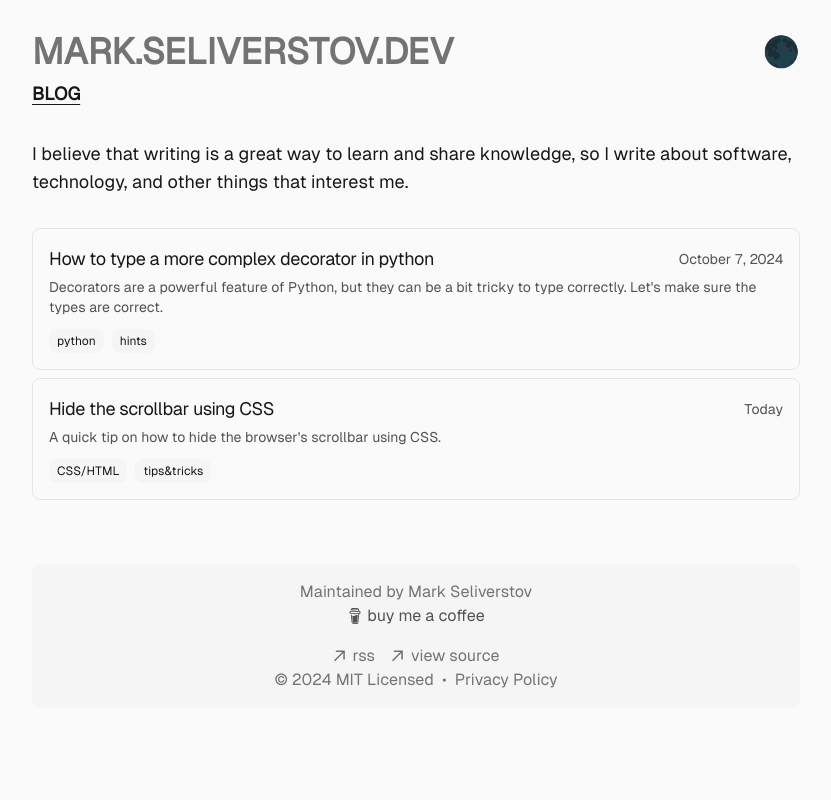
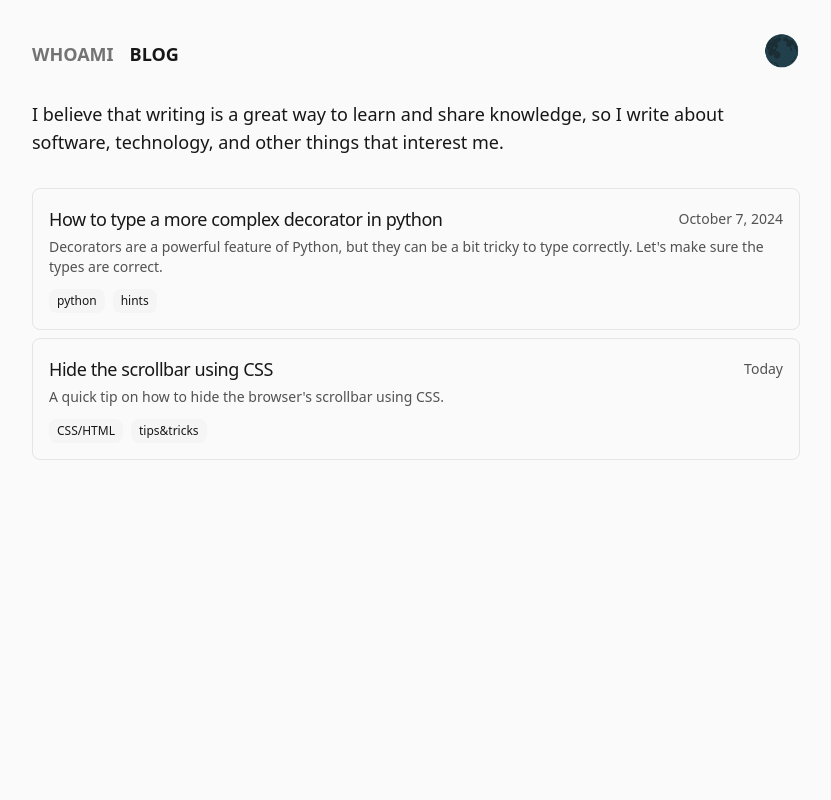
Before and after one commit to MarkSeliverstov/blog, a Next.js app: page /blog in a window 1280 px wide. Shown: the top 800 px of the page, without its empty margins (224-1055 px from the left). Built offline with nearby package versions, Linux system fonts and the light colour scheme.

Commit message:
chore: add more style

```diff
--- a/app/blog/page.tsx
+++ b/app/blog/page.tsx
@@ -5,7 +5,7 @@ export const metadata: Metadata = { title: "Blog" };
 
 export default function Page(): Readonly<React.ReactNode> {
   return (
-    <section>
+    <section className="h-screen">
       <p className="text-neutral-900 dark:text-neutral-100 text-lg mb-8">
         I believe that writing is a great way to learn and share knowledge, so I
         write about software, technology, and other things that interest me.
--- a/app/components/navbar.tsx
+++ b/app/components/navbar.tsx
@@ -4,6 +4,9 @@ import { ThemeSwitcher } from "./themeSwither";
 import { usePathname } from "next/navigation";
 
 const navItems: Record<string, { name: string; href?: string }> = {
+  "/": {
+    name: "whoami",
+  },
   "/blog": {
     name: "blog",
   },
@@ -20,29 +23,12 @@ const navItems: Record<string, { name: string; href?: string }> = {
 
 export function Navbar(): Readonly<React.ReactNode> {
   const currPath = usePathname();
-  const isActive = (path: string): boolean => currPath.startsWith(path);
+  const isActive = (path: string): boolean =>
+    path === "/" ? currPath === "/" : currPath.startsWith(path);
+
   return (
     <aside className="mb-8">
       <div className="flex flex-row items-center justify-between">
-        <Link
-          href="/"
-          className={
-            `
-            hover:text-neutral-900 dark:hover:text-neutral-100
-            flex flex-row
-            text-2xl
-            md:text-4xl font-semibold uppercase
-          ` +
-            (currPath === "/"
-              ? "text-neutral-900 dark:text-white"
-              : "text-neutral-500")
-          }
-        >
-          mark.seliverstov.dev
-        </Link>
-        <ThemeSwitcher />
-      </div>
-      <div>
         <nav
           className="
             flex
@@ -53,7 +39,7 @@ export function Navbar(): Readonly<React.ReactNode> {
           "
           id="nav"
         >
-          <div className="flex flex-row space-x-2 pt-2">
+          <div className="flex flex-row space-x-2 md:space-x-4 pt-2">
             {Object.entries(navItems).map(([path, { name }]) => {
               return (
                 <Link
@@ -63,8 +49,8 @@ export function Navbar(): Readonly<React.ReactNode> {
                   className={
                     `
                     hover:text-neutral-900 dark:hover:text-neutral-100
+                    hover:underline
                     text-neutral-500
-                    underline
                     underline-offset-4
                     rounded-md
                     text-base
@@ -81,6 +67,7 @@ export function Navbar(): Readonly<React.ReactNode> {
             })}
           </div>
         </nav>
+        <ThemeSwitcher />
       </div>
     </aside>
   );
--- a/app/layout.tsx
+++ b/app/layout.tsx
@@ -37,7 +37,7 @@ export default function RootLayout({
       className={`${geistSans.className} antialiased`}
       suppressHydrationWarning
     >
-      <body className="max-w-3xl mx-4 mt-8 md:mx-auto">
+      <body className="max-w-3xl mx-4 mt-8 md:mx-auto font-sans">
         <Providers>
           <Navbar />
           <main>{children}</main>
```
